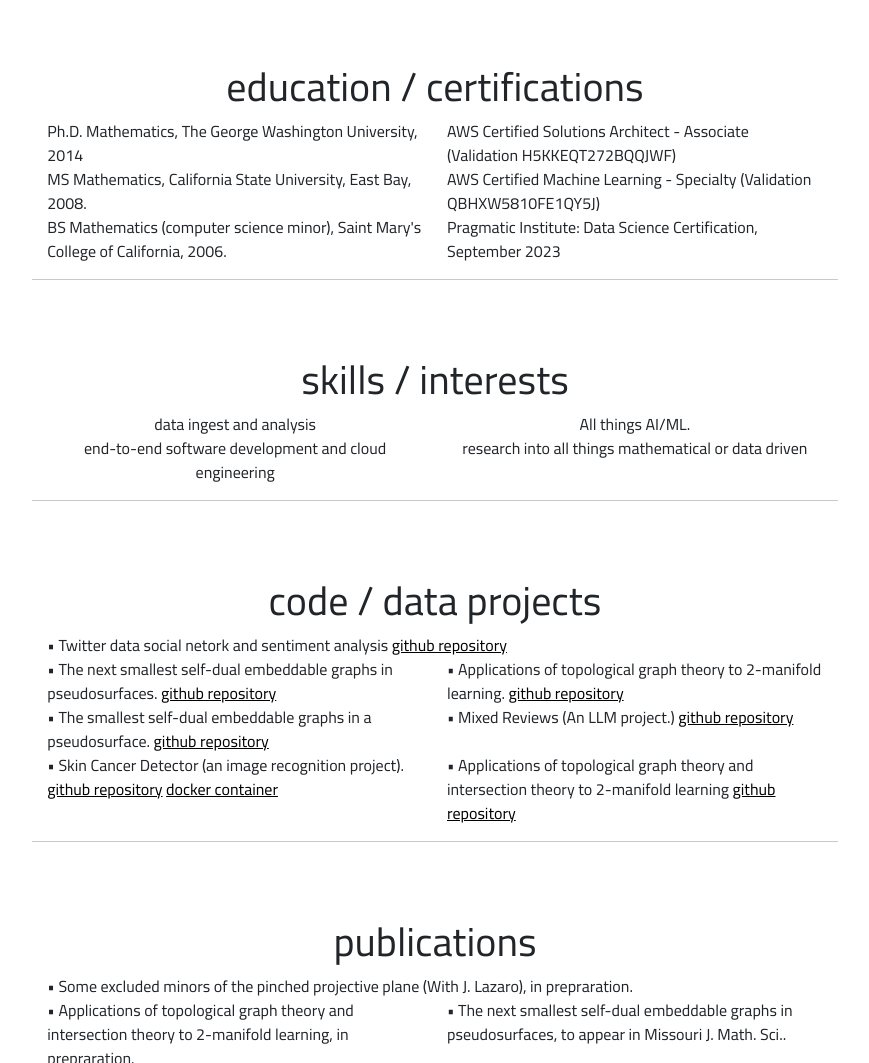
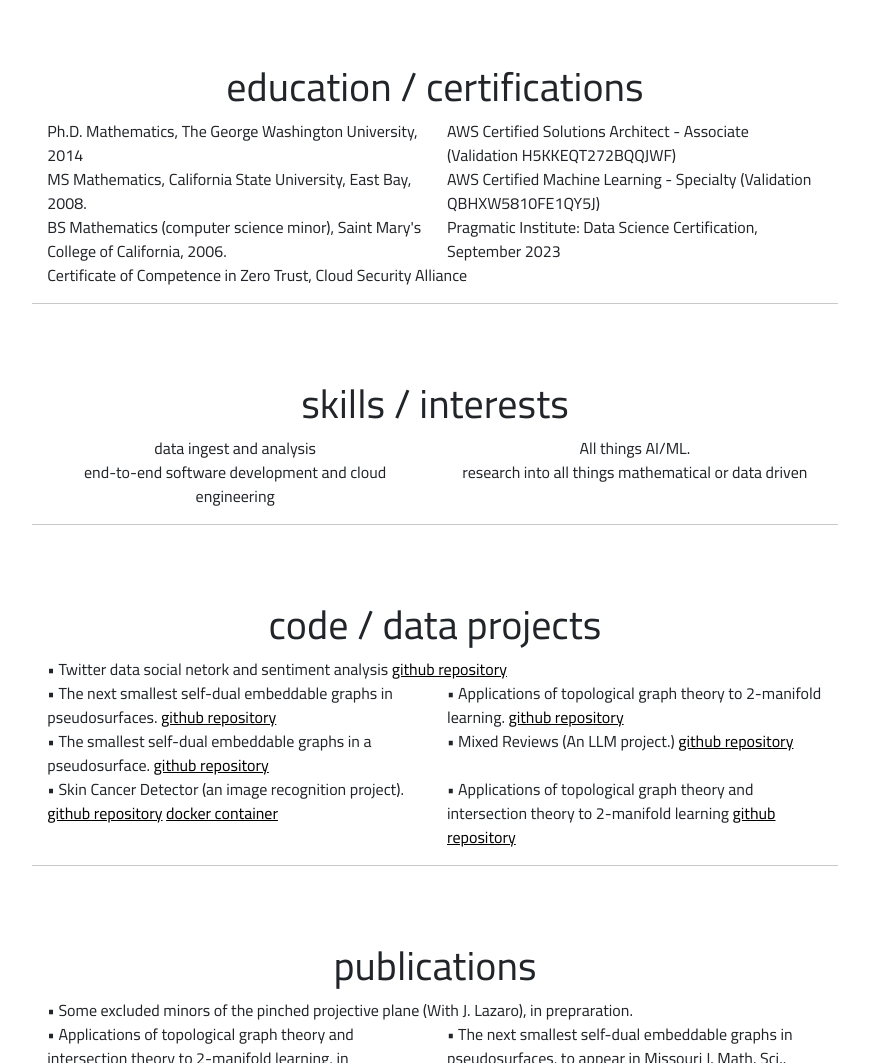
Before and after one commit to steveschluchter/steveschluchter.github.io, a plain HTML site: page index.html in a window 1280 px wide. Shown: the part 689-1752 px from the top of the page, without its empty margins (205-1074 px from the left). Drawn offline with nearby package versions, Linux system fonts and the light colour scheme; a script that the page names is missing.

Commit message:
added ZT compliance

```diff
--- a/index.html
+++ b/index.html
@@ -326,6 +326,12 @@
       </div>
     </div>
 
+     <div class="row">
+      <div class="col-sm column-format">
+        Certificate of Competence in Zero Trust, Cloud Security Alliance
+      </div>
+      </div>
+
   </div>
 
  <hr>
```
